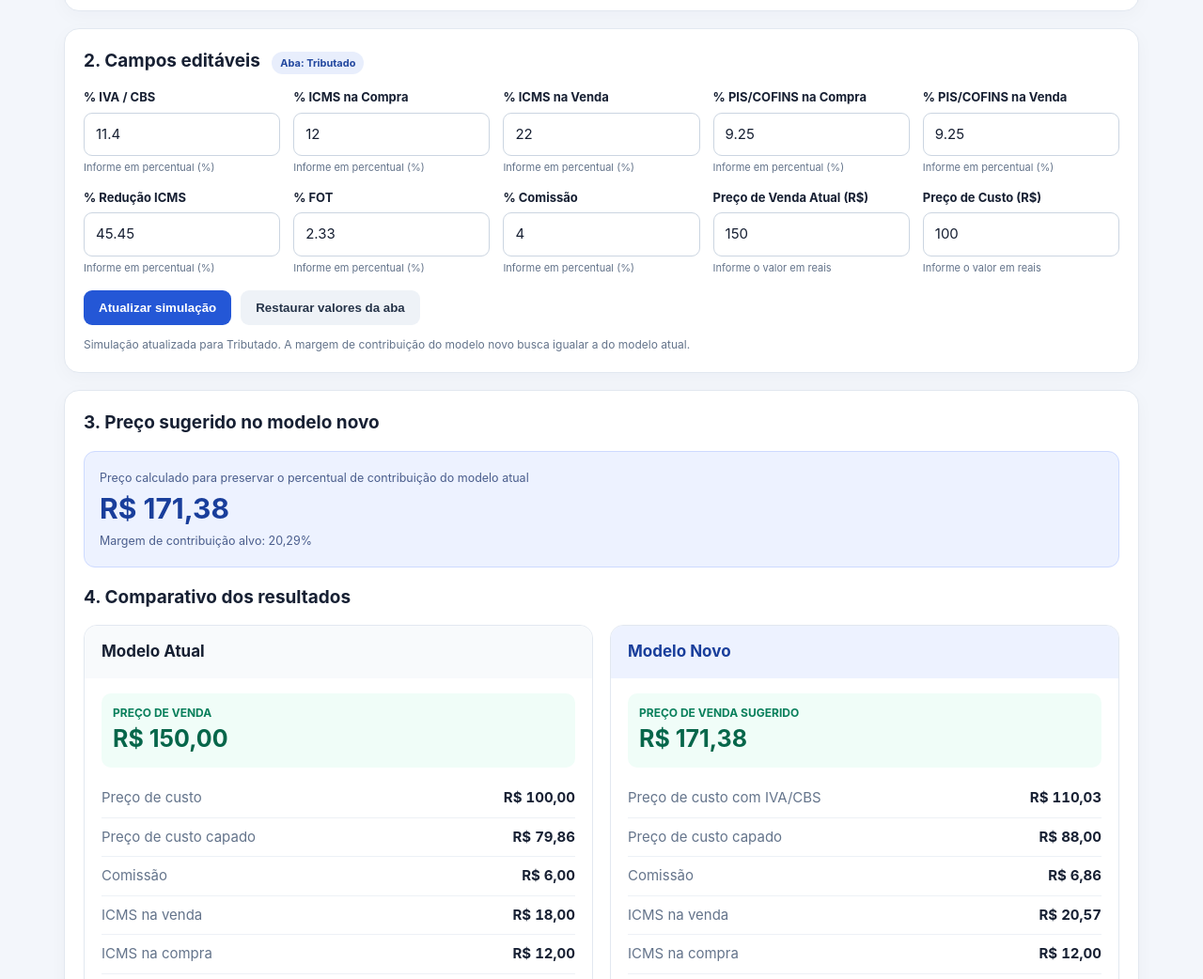
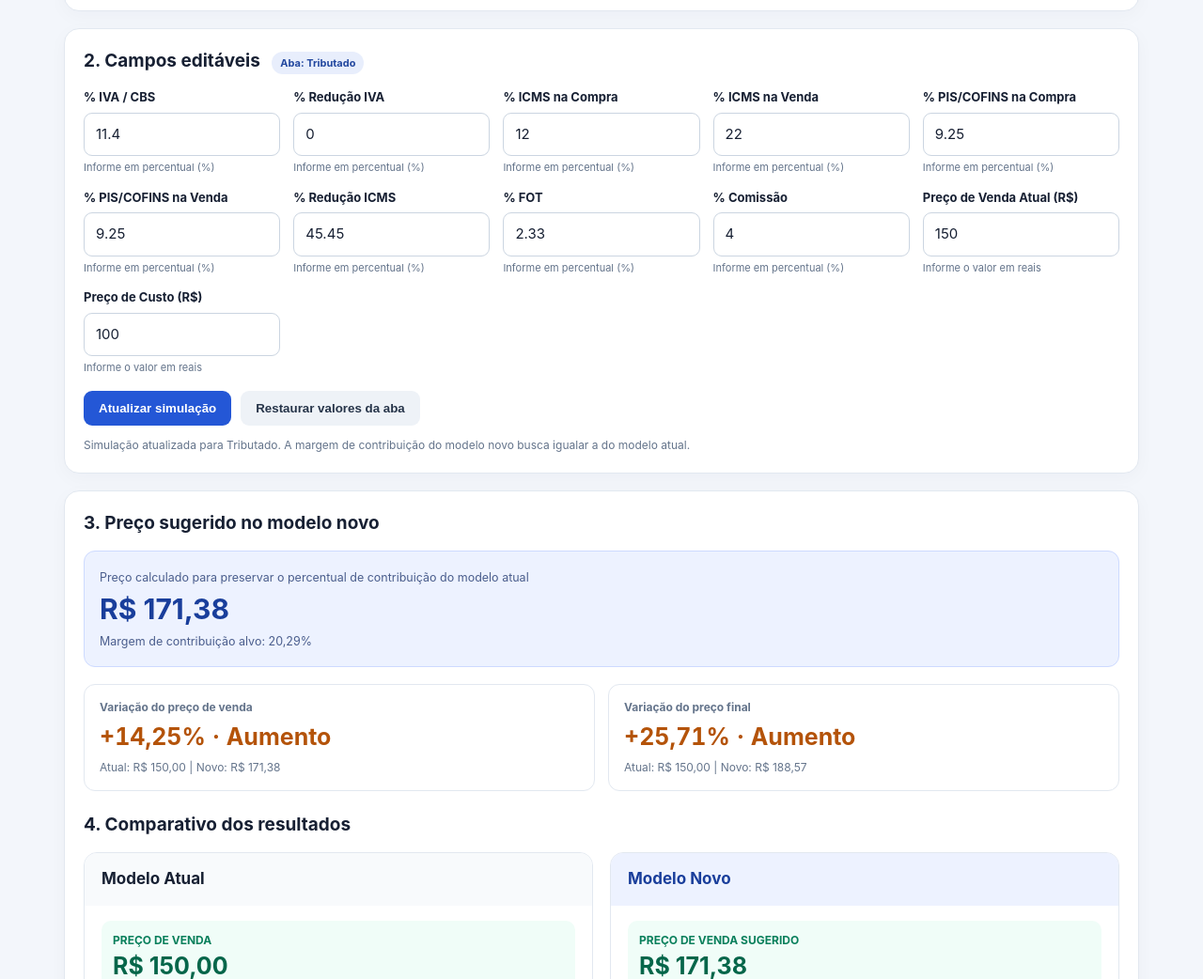
Before and after one commit to rd10002/comparador_tributario, a plain HTML site: page index.html in a window 1280 px wide. Shown: the part 307-1349 px from the top of the page at 94% size. Drawn offline with Linux system fonts and the light colour scheme.

Commit message:
Add delta grid and cards for price variations

```diff
--- a/index.html
+++ b/index.html
@@ -13,6 +13,14 @@ label{display:block;font-size:13px;font-weight:700;margin-bottom:6px}select,inpu
 .hint{font-size:13px;color:var(--muted);padding-bottom:8px}.inputs{display:grid;grid-template-columns:repeat(auto-fit,minmax(205px,1fr));gap:14px}.field small{display:block;color:var(--muted);font-size:11px;margin-top:4px}
 .actions{display:flex;gap:10px;flex-wrap:wrap;margin-top:16px}button{border:0;border-radius:9px;padding:11px 16px;font-weight:700;cursor:pointer}.primary{background:var(--blue);color:white}.secondary{background:#eef2f7;color:#263449}
 .pricebox{background:var(--bluebg);border:1px solid #cddaff;border-radius:12px;padding:16px;margin-bottom:18px}.pricebox small{color:#4b5e8d}.pricebox strong{display:block;font-size:30px;color:#193e9b}
+.delta-grid{display:grid;grid-template-columns:repeat(2,minmax(0,1fr));gap:14px;margin:0 0 22px}
+.delta-card{border:1px solid var(--line);border-radius:12px;background:#fff;padding:15px 16px}
+.delta-card small{display:block;color:var(--muted);font-weight:650;font-size:12px}
+.delta-card strong{display:block;font-size:25px;margin:4px 0;font-variant-numeric:tabular-nums}
+.delta-card .detail{font-size:12px;color:var(--muted)}
+.delta-card.increase strong{color:#b45309}.delta-card.decrease strong{color:var(--green)}.delta-card.neutral strong{color:var(--ink)}
+@media(max-width:560px){.delta-grid{grid-template-columns:1fr}}
+
 .compare{display:grid;grid-template-columns:repeat(2,minmax(0,1fr));gap:18px}.model{border:1px solid var(--line);border-radius:14px;overflow:hidden;background:white}.model h3{margin:0;padding:15px 18px;background:#f8fafc;font-size:17px}.model.new h3{background:var(--bluebg);color:#193e9b}.rows{padding:4px 18px 14px}
 .metric{display:flex;justify-content:space-between;gap:12px;padding:9px 0;border-bottom:1px solid #edf1f6}.metric:last-child{border:0}.metric span{color:var(--muted)}.metric strong{text-align:right;font-variant-numeric:tabular-nums}
 .highlight{background:#f0fdf8;border-radius:10px;padding:12px;margin:12px 0}.highlight span{display:block;color:var(--green);font-size:12px;font-weight:700}.highlight strong{font-size:25px;color:#06664a}
@@ -38,6 +46,10 @@ label{display:block;font-size:13px;font-weight:700;margin-bottom:6px}select,inpu
 <section class="panel">
 <h2>3. Preço sugerido no modelo novo</h2>
 <div class="pricebox"><small>Preço calculado para preservar o percentual de contribuição do modelo atual</small><strong id="precoSugerido">—</strong><small id="margemAlvo">Margem de contribuição alvo: —</small></div>
+<div class="delta-grid" aria-live="polite">
+ <div class="delta-card neutral" id="cardVariacaoVenda"><small>Variação do preço de venda</small><strong id="variacaoVenda">—</strong><div class="detail" id="detalheVenda">Modelo novo comparado ao atual</div></div>
+ <div class="delta-card neutral" id="cardVariacaoFinal"><small>Variação do preço final</small><strong id="variacaoFinal">—</strong><div class="detail" id="detalheFinal">Modelo novo comparado ao atual</div></div>
+</div>
 <h2>4. Comparativo dos resultados</h2>
 <div class="compare">
 <div class="model"><h3>Modelo Atual</h3><div class="rows" id="atual"></div></div>
@@ -49,11 +61,11 @@ label{display:block;font-size:13px;font-weight:700;margin-bottom:6px}select,inpu
 <script>
 const configs={
 tributado:{aba:'Tributado',desc:'Parâmetros e fórmulas correspondentes à aba Tributado .',fields:[
-['iva','% IVA / CBS',11.4],['icmsCompra','% ICMS na Compra',12],['icmsVenda','% ICMS na Venda',22],['pisCompra','% PIS/COFINS na Compra',9.25],['pisVenda','% PIS/COFINS na Venda',9.25],['reducao','% Redução ICMS',45.45],['fot','% FOT',2.33],['comissao','% Comissão',4],['precoVenda','Preço de Venda Atual (R$)',150,'money'],['custo','Preço de Custo (R$)',100,'money']]},
+['iva','% IVA / CBS',11.4],['reducaoIva','% Redução IVA',0],['icmsCompra','% ICMS na Compra',12],['icmsVenda','% ICMS na Venda',22],['pisCompra','% PIS/COFINS na Compra',9.25],['pisVenda','% PIS/COFINS na Venda',9.25],['reducao','% Redução ICMS',45.45],['fot','% FOT',2.33],['comissao','% Comissão',4],['precoVenda','Preço de Venda Atual (R$)',150,'money'],['custo','Preço de Custo (R$)',100,'money']]},
 isento:{aba:'Isento',desc:'Parâmetros da aba Isento. ',fields:[
-['iva','% IVA / CBS',11.4],['icmsCompra','% ICMS na Compra',0],['icmsVenda','% ICMS na Venda',0],['pisCompra','% PIS/COFINS na Compra',9.25],['pisVenda','% PIS/COFINS na Venda',9.25],['fot','% FOT',5.13],['comissao','% Comissão',2],['precoVenda','Preço de Venda Atual (R$)',150,'money'],['custo','Preço de Custo (R$)',100,'money']]},
+['iva','% IVA / CBS',11.4],['reducaoIva','% Redução IVA',0],['icmsCompra','% ICMS na Compra',0],['icmsVenda','% ICMS na Venda',0],['pisCompra','% PIS/COFINS na Compra',9.25],['pisVenda','% PIS/COFINS na Venda',9.25],['fot','% FOT',5.13],['comissao','% Comissão',2],['precoVenda','Preço de Venda Atual (R$)',150,'money'],['custo','Preço de Custo (R$)',100,'money']]},
 st:{aba:'Substituição Tributária',desc:'Parâmetros da aba Substituição Tributária, incluindo MVA e ICMS-ST.',fields:[
-['iva','% IVA / CBS',11.4],['icmsCompra','% ICMS na Compra',12],['icmsVenda','% ICMS na Venda',22],['pisCompra','% PIS/COFINS na Compra',9.25],['pisVenda','% PIS/COFINS na Venda',9.25],['reducao','% Redução ICMS',45.45],['fot','% FOT',5.37],['comissao','% Comissão',2],['mva','% MVA',30.59],['precoVenda','Preço de Venda Atual (R$)',140.91,'money'],['custo','Preço de Custo (R$)',100,'money']]}
+['iva','% IVA / CBS',11.4],['reducaoIva','% Redução IVA',0],['icmsCompra','% ICMS na Compra',12],['icmsVenda','% ICMS na Venda',22],['pisCompra','% PIS/COFINS na Compra',9.25],['pisVenda','% PIS/COFINS na Venda',9.25],['reducao','% Redução ICMS',45.45],['fot','% FOT',5.37],['comissao','% Comissão',2],['mva','% MVA',30.59],['precoVenda','Preço de Venda Atual (R$)',140.91,'money'],['custo','Preço de Custo (R$)',100,'money']]}
 };
 const el=id=>document.getElementById(id), current=()=>configs[el('situacao').value];
 const money=v=>new Intl.NumberFormat('pt-BR',{style:'currency',currency:'BRL'}).format(Number.isFinite(v)?v:0);
@@ -68,7 +80,7 @@ function renderFields(){
 function row(label,value){return `<div class="metric"><span>${label}</span><strong>${value}</strong></div>`}
 function show(model,price,items){return `<div class="highlight"><span>${model==='novo'?'PREÇO DE VENDA SUGERIDO':'PREÇO DE VENDA'}</span><strong>${money(price)}</strong></div>`+items.map(([k,v])=>row(k,typeof v==='string'?v:money(v))).join('')}
 function calculate(){
- const cfg=current(), iva=rate('iva'), ic=rate('icmsCompra'), iv=rate('icmsVenda'), pc=rate('pisCompra'), pv=rate('pisVenda'), red=(el('situacao').value==='isento'?0:rate('reducao')), fot=rate('fot'), com=rate('comissao'), sale=val('precoVenda'), cost=val('custo'), st=el('situacao').value==='st', exempt=el('situacao').value==='isento';
+ const cfg=current(), iva=rate('iva'), reducaoIva=rate('reducaoIva'), ivaEfetivo=iva*(1-reducaoIva), ic=rate('icmsCompra'), iv=rate('icmsVenda'), pc=rate('pisCompra'), pv=rate('pisVenda'), red=(el('situacao').value==='isento'?0:rate('reducao')), fot=rate('fot'), com=rate('comissao'), sale=val('precoVenda'), cost=val('custo'), st=el('situacao').value==='st', exempt=el('situacao').value==='isento';
  if(!Number.isFinite(sale)||!Number.isFinite(cost)||sale<=0||cost<=0){el('status').textContent='Informe preço de venda e custo maiores que zero.';return}
  const icmsRate=iv*(1-red), icmsBuy=cost*ic;
  let costCap,commission,icmsSale,pisSale,fotValue,stValue=0,markup,margin,contribution,contributionPct,finalPrice;
@@ -88,13 +100,13 @@ function calculate(){
   contribution=sale-costCap-icmsSale-fotValue-pisSale-commission;contributionPct=contribution/sale;finalPrice=sale+stValue;
  }
  const icmsBuyNew=cost*ic;
- const costWithIva=cost+((cost-icmsBuyNew)*(st?0.114:iva));
- const costCapNew=costWithIva-icmsBuyNew-((cost-icmsBuyNew)*iva);
+ const costWithIva=cost+((cost-icmsBuyNew)*ivaEfetivo);
+ const costCapNew=costWithIva-icmsBuyNew-((cost-icmsBuyNew)*ivaEfetivo);
  const target=contributionPct;
- const denominator=1-com-icmsRate-((1-icmsRate)*iva)-fot-target;
+ const denominator=1-com-icmsRate-((1-icmsRate)*ivaEfetivo)-fot-target;
  if(denominator<=0){el('status').textContent='Não foi possível calcular o preço sugerido. Verifique alíquotas e margem.';return}
  const newPrice=costCapNew/denominator;
- const newCommission=newPrice*com,newIcmsSale=newPrice*icmsRate,newTaxSale=(newPrice-newIcmsSale)*iva;
+ const newCommission=newPrice*com,newIcmsSale=newPrice*icmsRate,newTaxSale=(newPrice-newIcmsSale)*ivaEfetivo;
  let newFot,newST=0;
  if(st){
   const mva=rate('mva');
@@ -109,13 +121,25 @@ function calculate(){
  const currentItems=[
   ['Preço de custo',cost],['Preço de custo capado',costCap],['Comissão',commission],['ICMS na venda',icmsSale],['ICMS na compra',icmsBuy],
   [st?'PIS/COFINS na venda':'PIS/COFINS na venda',pisSale],
-  ...(st?[['ICMS-ST',stValue]]:[]),['FOT',fotValue],['Markup',pct(markup)],['Margem',pct(margin)],['Margem de contribuição',contribution],['% de contribuição',pct(contributionPct)],[st?'Preço final (+ ST)':'Preço final',finalPrice+(st?stValue:0)]
+  ...(st?[['ICMS-ST',stValue]]:[]),['FOT',fotValue],['Markup',pct(markup)],['Margem',pct(margin)],['Margem de contribuição',contribution],['% de contribuição',pct(contributionPct)],[st?'Preço final (+ ST)':'Preço final',finalPrice]
  ];
  const newItems=[
   ['Preço de custo com IVA/CBS',costWithIva],['Preço de custo capado',costCapNew],['Comissão',newCommission],['ICMS na venda',newIcmsSale],['ICMS na compra',icmsBuyNew],
   [st?'IVA na venda':'CBS na venda',newTaxSale],...(st?[['ICMS-ST',newST]]:[]),['FOT',newFot],['Markup',pct(newMarkup)],['Margem',pct(newMargin)],['Margem de contribuição',newContribution],['% de contribuição',pct(newContributionPct)],[st?'Preço final (+ ST + IVA)':'Preço final (com CBS)',newPrice+newTaxSale+(st?newST:0)]
  ];
+ const currentFinalPrice=finalPrice;
+ const newFinalPrice=newPrice+newTaxSale+(st?newST:0);
+ function updateDelta(cardId,valueId,detailId,newValue,oldValue){
+  const variation=newValue/oldValue-1, card=el(cardId);
+  const kind=variation>0.0000001?'increase':variation< -0.0000001?'decrease':'neutral';
+  card.className='delta-card '+kind;
+  const label=kind==='increase'?'Aumento':kind==='decrease'?'Redução':'Sem alteração';
+  el(valueId).textContent=(variation>0?'+':'')+pct(variation)+' · '+label;
+  el(detailId).textContent='Atual: '+money(oldValue)+' | Novo: '+money(newValue);
+ }
  el('precoSugerido').textContent=money(newPrice);el('margemAlvo').textContent='Margem de contribuição alvo: '+pct(target);
+ updateDelta('cardVariacaoVenda','variacaoVenda','detalheVenda',newPrice,sale);
+ updateDelta('cardVariacaoFinal','variacaoFinal','detalheFinal',newFinalPrice,currentFinalPrice);
  el('atual').innerHTML=show('atual',sale,currentItems);el('novo').innerHTML=show('novo',newPrice,newItems);
  el('status').textContent='Simulação atualizada para '+cfg.aba+'. A margem de contribuição do modelo novo busca igualar a do modelo atual.';
 }
```
